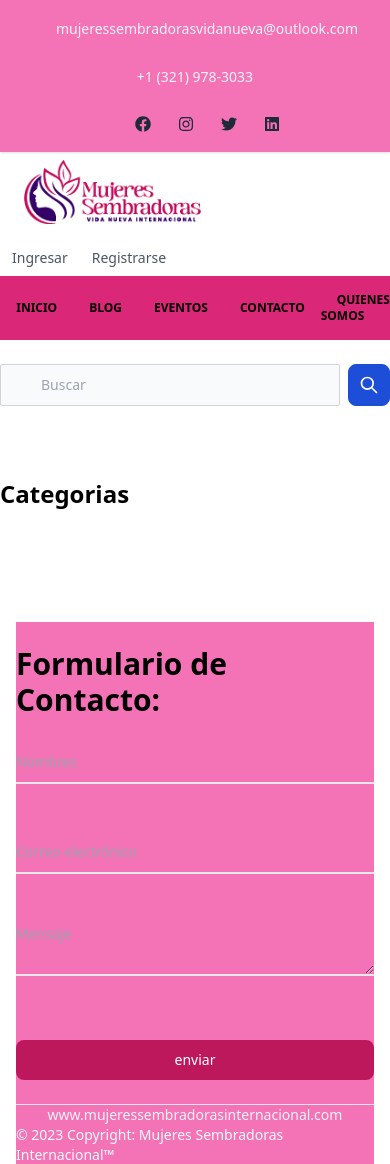
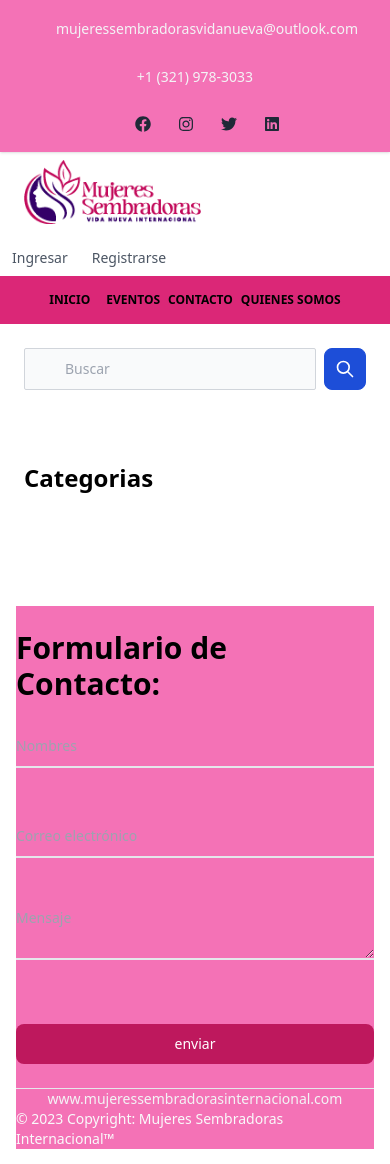
Before and after one commit to Vtomanje/MujeresSembradoras, a Django app: template blogMS/templates/entrada/lista.html in a window 390 px wide. Shown: the top 1164 px of the page. Run offline with Django 4.2, Linux system fonts and the light colour scheme; the template is opened without the code that fills it, so the values that code supplies are empty; some libraries are stand-ins or nearby versions.

Commit message:
Fixed web for mobile

```diff
--- a/blogMS/templates/entrada/lista.html
+++ b/blogMS/templates/entrada/lista.html
@@ -6,7 +6,7 @@
 
 {% include "includes/header.html" %}
 
-<div class="container mx-auto py-6">
+<div class="container mx-auto p-6">
 
     <form class="flex items-center" method="GET">  {% csrf_token %}
 
--- a/blogMS/templates/includes/header.html
+++ b/blogMS/templates/includes/header.html
@@ -56,21 +56,21 @@
 
 
 
-            <ul class="w-full container mx-auto flex flex-row items-center justify-center lg:text-sm text-xs font-semibold uppercase mt-0 px-6">
+            <ul class="w-full container mx-auto flex flex-row items-center justify-center lg:text-sm text-xs lg:font-bold font-semibold uppercase mt-0 px-6">
                 <li>
-                    <a href="{% url 'home_app:index' %}" class="hover:bg-gray-400 rounded py-2 px-2 mx-2" aria-current="page">Inicio</a>
+                    <a href="{% url 'home_app:index' %}" class="hover:bg-gray-400 rounded py-2 lg:px-2 mx-2" aria-current="page">Inicio</a>
+                </li>
+                <!--<li>
+                    <a href="{% url 'entrada_app:entry-lista' %}" class="hover:bg-gray-400 rounded py-2 px-2 mx-2">Blog</a>
+                </li>-->
+                <li>
+                    <a href="{% url 'entrada_app:entry-lista' %}" class="hover:bg-gray-400 rounded py-2 lg:px-2 mx-2">Eventos</a>
                 </li>
                 <li>
-                    <a href="{% url 'entrada_app:entry-lista' %}" class="hover:bg-gray-400 rounded py-2 px-2 mx-2">Blog</a>
+                    <a href="{% url 'entrada_app:entry-lista' %}" class="hover:bg-gray-400 rounded py-2 lg:px-2 mxlg:-2">Contacto</a>
                 </li>
                 <li>
-                    <a href="{% url 'entrada_app:entry-lista' %}" class="hover:bg-gray-400 rounded py-2 px-2 mx-2">Eventos</a>
-                </li>
-                <li>
-                    <a href="{% url 'entrada_app:entry-lista' %}" class="hover:bg-gray-400 rounded py-2 px-2 mx-2">Contacto</a>
-                </li>
-                <li>
-                    <a href="{% url 'home_app:quienes-somos' %}" class="hover:bg-gray-400 rounded py-2 px-2 mx-2">Quienes Somos</a>
+                    <a href="{% url 'home_app:quienes-somos' %}" class="hover:bg-gray-400 rounded py-2 lg:px-2 mx-2">Quienes Somos</a>
                 </li>
             </ul>
             <!--<button class="block md:hidden py-3 px-4 mx-2 rounded focus:outline-none hover:bg-gray-200 group">
```
